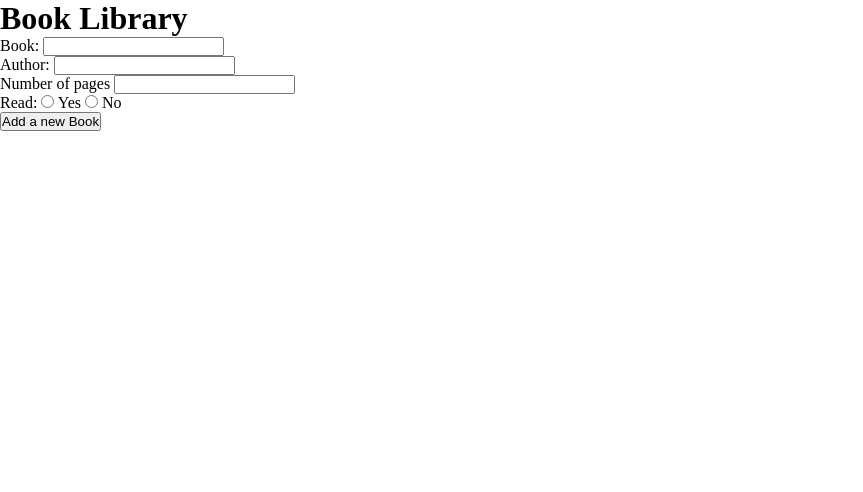
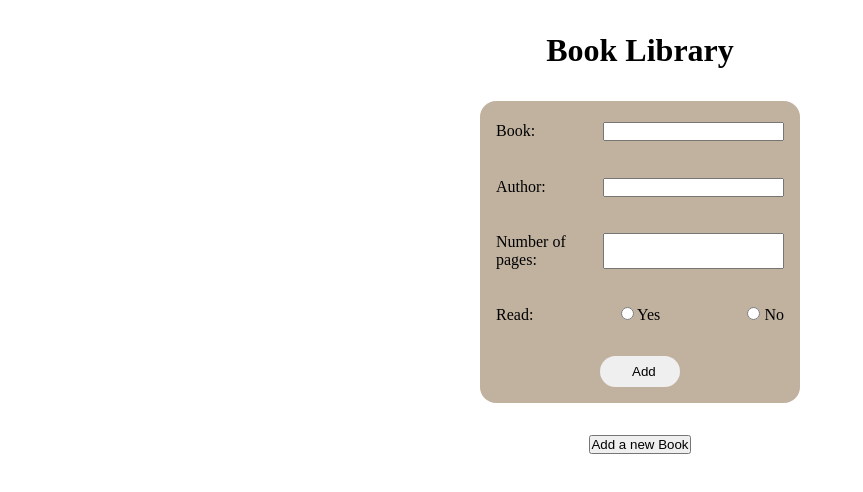
Before and after one commit to ruisinhofilipe/library, a plain HTML site: page index.html in a window 1280 px wide. Shown: the whole page, without its empty margins (0-863 px from the left). Drawn offline with Linux system fonts and the light colour scheme.

Commit message:
Add a book information UI

```diff
--- a/index.html
+++ b/index.html
@@ -11,9 +11,8 @@
 </head>
 
 <body>
-    <h1>Book Library</h1>
     <div class="container">
-
+        <h1 class="h1">Book Library</h1>
         <!--New Books's information container -->
         <div class="newBook">
             <div class="newBook2ndContainer">
@@ -25,19 +24,22 @@
                 <input type="text" name="author" id="author">
             </div>
             <div class="newBook2ndContainer">
-                <label for="pages">Number of pages</label>
+                <label for="pages">Number of pages:</label>
                 <input type="number" name="pages" id="pages">
             </div>
             <div class="newBook2ndContainer">
-                <p>Read:
+                <p>Read:</p>
+                <div class="yesCheck">
                     <input type="radio" name="readOrNot" id="Yes">
                     <label for="Yes">Yes</label>
+                </div>
+                <div class="noCheck">
                     <input type="radio" name="readOrNot" id="No">
                     <label for="No">No</label>
-                </p>
+                </div>
             </div>
+            <button class="newBookButton" type="button">Add</button>
         </div>
-
         <button class="addButton" type="button">Add a new Book</button>
     </div>
 </body>
--- a/script.js
+++ b/script.js
@@ -11,11 +11,10 @@ function Book(name, author, pages, read) {
 
 
 // New Book information container
-
-
+const newBookContainer = document.querySelector('.newBook');
 
 //Getting add book button
-const addBook = document.querySelector('.addButton');
-addBook.addEventListener('click', (e) => {
-    e.target.style.backgroundColor = 'red';
-})
+// const addBook = document.querySelector('.addButton');
+// addBook.addEventListener('click', () => {
+//     newBookContainer.style.display = 'none';
+// })
--- a/styles.css
+++ b/styles.css
@@ -3,3 +3,41 @@
     padding: 0px;
     box-sizing: border-box;
 }
+
+.container {
+    display: flex;
+    flex-direction: column;
+    align-items: center;
+}
+
+.h1 {
+    margin-top: 2rem;
+}
+
+.newBook {
+    margin: 2rem 0rem;
+    background-color: rgb(193, 178, 160);
+    width: 25%;
+    display: flex;
+    flex-direction: column;
+    border-radius: 1rem;
+}
+
+.newBook2ndContainer {
+    margin-top: 0.3rem;
+    padding: 1rem;
+    display: flex;
+    justify-content: space-between;
+}
+
+.newBookButton {
+    padding: 0.5rem 2rem;
+    margin: 1rem 7.5rem;
+    width: 25%;
+    border: none;
+    border-radius: 1rem;
+}
+
+button:hover {
+    cursor: pointer;
+}
```
